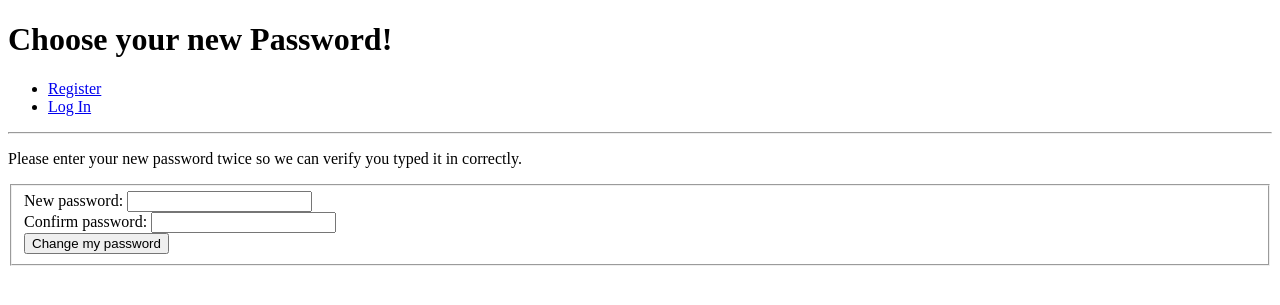
After one commit to Wings30306/django-auth, a Django app: a page that uses templates/registration/password_reset_confirm.html in a window 1280 px wide. The commit adds this page. Shown: the top 305 px of the page. Run offline with Django 3.2, Linux system fonts and the light colour scheme.

Commit message:
Create custom password reset pages

```diff
--- a/accounts/templates/login.html
+++ b/accounts/templates/login.html
@@ -11,4 +11,6 @@
     <button type="submit">Log In</button>
 
   </form>
+
+  <p><a href="{% url 'password_reset' %}">Forgot password?</a></p>
 {% endblock %}
--- /dev/null
+++ b/accounts/url_reset.py
@@ -0,0 +1,11 @@
+from django.conf.urls import url
+from django.core.urlresolvers import reverse_lazy
+from django.contrib.auth.views import password_reset, password_reset_done, password_reset_confirm, password_reset_complete
+
+urlpatterns = [
+    url(r'^$', password_reset,
+        {'post_reset_redirect': reverse_lazy('password_reset_done')}, name='password_reset'),
+    url(r'^done/$', password_reset_done, name='password_reset_done'),
+    url(r'^(?P<uidb64>[0-9A-Za-z]+)-(?P<token>.+)/$', password_reset_confirm, {'post_reset_redirect': reverse_lazy('password_reset_complete')}, name='password_reset_confirm'),
+    url(r'^complete/$', password_reset_complete, name="password_reset_complete")
+]
--- /dev/null
+++ b/accounts/urls.py
@@ -0,0 +1,11 @@
+from django.conf.urls import url, include
+from accounts.views import index, logout, login, registration, profile
+from accounts import url_reset
+
+urlpatterns = [
+    url(r'^logout/$', logout, name="logout"),
+    url(r'^login/$', login, name="login"),
+    url(r'^register/$', registration, name="registration"),
+    url(r'^profile/$', profile, name="profile"),
+    url(r'^password-reset/', include(url_reset))
+]
--- a/django_auth/urls.py
+++ b/django_auth/urls.py
@@ -13,15 +13,12 @@ Including another URLconf
     1. Import the include() function: from django.conf.urls import url, include
     2. Add a URL to urlpatterns:  url(r'^blog/', include('blog.urls'))
 """
-from django.conf.urls import url
+from django.conf.urls import url, include
 from django.contrib import admin
-from accounts.views import index, logout, login, registration, profile
-
+from accounts.views import index
+from accounts import urls as accounts_urls
 urlpatterns = [
     url(r'^admin/', admin.site.urls, name="admin"),
     url(r'^$', index, name="index"),
-    url(r'^accounts/logout/$', logout, name="logout"),
-    url(r'^accounts/login/$', login, name="login"),
-    url(r'^accounts/register/$', registration, name="registration"),
-    url(r'^accounts/profile/$', profile, name="profile"),
+    url(r'^accounts/', include(accounts_urls))
 ]
--- /dev/null
+++ b/templates/registration/password_reset_confirm.html
@@ -0,0 +1,29 @@
+
+
+{% extends 'base.html' %}
+
+{% block page_title %}Password Reset: Confirm{% endblock %}
+
+{% block page_heading %}Choose your new Password!{% endblock %}
+
+{% block content %}
+<p>Please enter your new password twice so we can verify you typed it in correctly.</p>
+
+<form method="post"><input type='hidden' name='csrfmiddlewaretoken' value='z61uzQDU7P9fHAhpdpn1VYXu0muMlNfodv81SXukLYsszieocIe5Z4Ohl6cd0mwo' />
+
+{% csrf_token %}
+<fieldset class="module aligned">
+    <div class="form-row field-password1">
+
+        <label for="id_new_password1">New password:</label>
+        <input type="password" name="new_password1" required id="id_new_password1" />
+    </div>
+    <div class="form-row field-password2">
+
+        <label for="id_new_password2">Confirm password:</label>
+        <input type="password" name="new_password2" required id="id_new_password2" />
+    </div>
+    <input type="submit" value="Change my password" />
+</fieldset>
+</form>
+{% endblock %}
```
Also changed, not shown: django_auth/settings.py (+7 -0 lines), templates/registration/password_reset_complete.html (added, +9 -0 lines), templates/registration/password_reset_done.html (added, +11 -0 lines), templates/registration/password_reset_form.html (added, +17 -0 lines), db.sqlite3.
